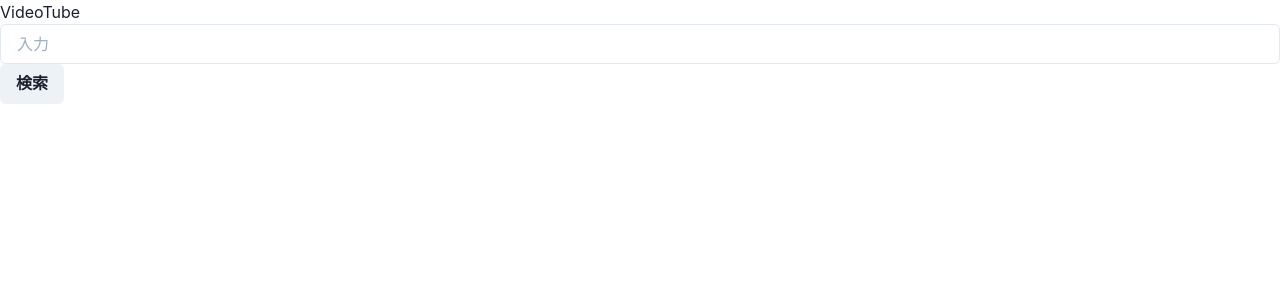
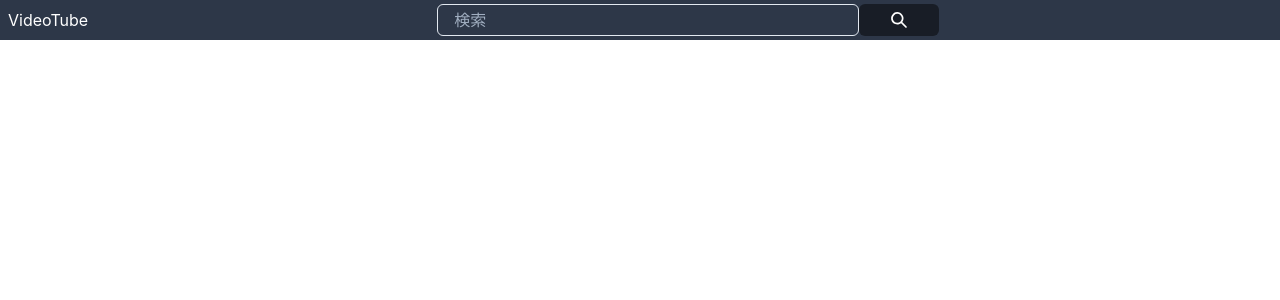
Before and after one commit to shochin666/youtube-react, a React (Create React App) app: page / in a window 1280 px wide. Shown: the top 300 px of the page. Built offline with nearby package versions, Linux system fonts and the light colour scheme.

Commit message:
header completed

```diff
--- a/package.json
+++ b/package.json
@@ -3,6 +3,7 @@
   "version": "0.1.0",
   "private": true,
   "dependencies": {
+    "@chakra-ui/icons": "^1.0.16",
     "@chakra-ui/react": "^1.6.10",
     "@emotion/react": "^11",
     "@emotion/styled": "^11",
--- a/src/components/Header/Header.jsx
+++ b/src/components/Header/Header.jsx
@@ -4,18 +4,19 @@ import { Box } from '@chakra-ui/layout'
 import { FormControl } from '@chakra-ui/form-control'
 import { Input } from '@chakra-ui/input'
 import { Button } from '@chakra-ui/button'
-
+import { Text } from "@chakra-ui/react"
+import { SearchIcon } from '@chakra-ui/icons'
 
 export const Header = () => {
     return (
-        <Box>
-            <Box>
-                <Link to="/">VideoTube</Link>
-            </ Box>
+        <Box pos="fixed" left="0" top="0" display="flex" height="10" width="100%" backgroundColor="gray.700">
+            <Box mt={2} mx={2} flex="1">
+                <Link to="/"><Text color="white">VideoTube</Text></Link>
+            </Box>
 
-            <FormControl id="search">
-                <Input type="text" placeholder="入力" />
-                <Button type="submit">検索</Button>
+            <FormControl id="search" display="flex" flex="2">
+                <Input type="text" placeholder="検索" textColor="white" width="50%" mt={1} height={8} />
+                <Button type="submit" backgroundColor="blackAlpha.600" width={20} mt={1} height={8}><SearchIcon color="white" /></Button>
             </FormControl>
         </Box>
     )
```
Also changed, not shown: 1 other file (tests, documents, lock files or other folders).
